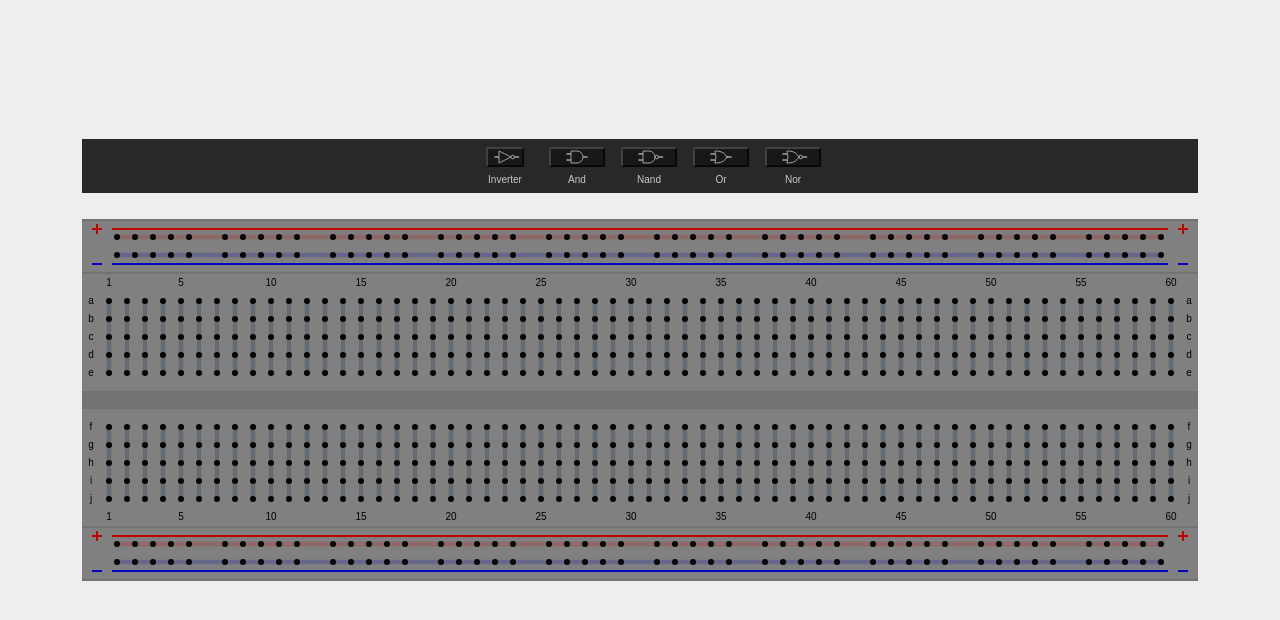
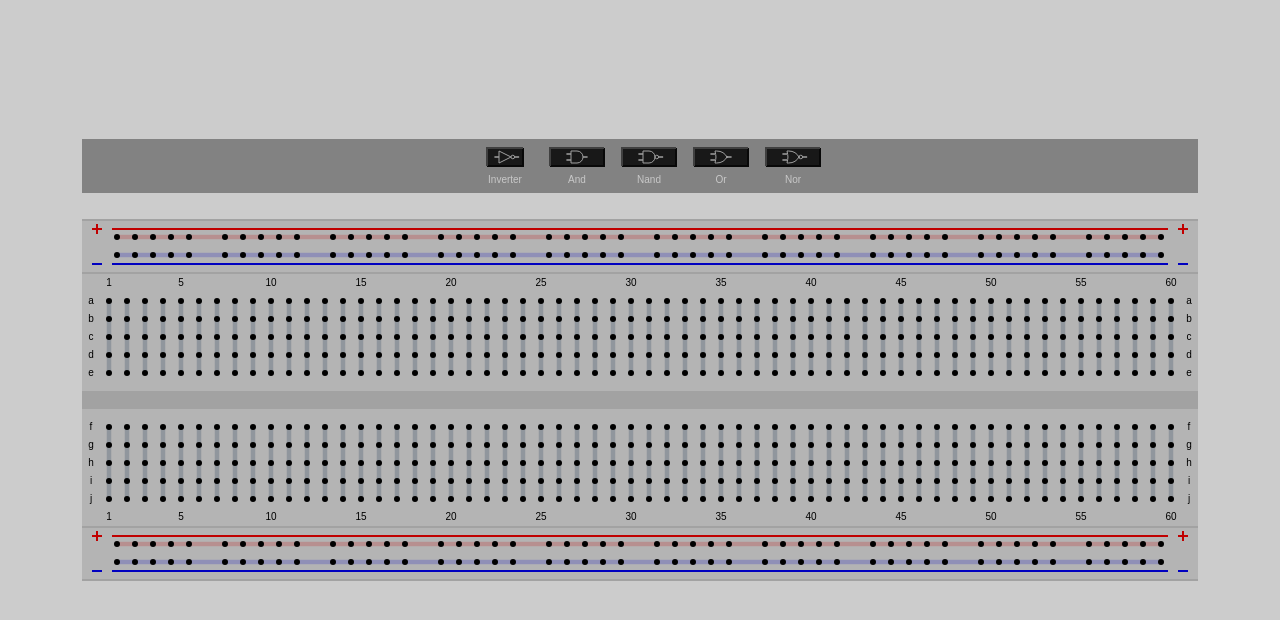
Before and after one commit to parasyte/circuitous, a website with bundled scripts: page index.html in a window 1280 px wide. Built offline with nearby package versions, Linux system fonts and the light colour scheme.

Commit message:
Fix themes

```diff
--- a/js/board.js
+++ b/js/board.js
@@ -84,7 +84,7 @@ export class Board {
     ctx.translate(this.pos.x, this.pos.y);
 
     // Base
-    ctx.fillStyle = 'gray';
+    ctx.fillStyle = 'rgb(180, 180, 180)';
     ctx.fillRect(0, 0, width, height);
 
     // Center gap
@@ -292,7 +292,7 @@ class PowerRail {
     ctx.translate(0, this.#top ? -RAIL_HEIGHT : 0);
 
     // Base
-    ctx.fillStyle = 'gray';
+    ctx.fillStyle = 'rgb(180, 180, 180)';
     ctx.fillRect(0, 0, this.#width, RAIL_HEIGHT);
 
     // Edge separators
--- a/js/gui.js
+++ b/js/gui.js
@@ -152,7 +152,7 @@ export class Gui {
 
     ctx.translate(this.pos.x, this.pos.y);
 
-    ctx.fillStyle = 'rgba(40, 40, 40)';
+    ctx.fillStyle = 'rgba(20, 20, 20, 0.4)';
     // TODO: Cleanup these translations
     ctx.translate((-MAX_WIDTH + this.width) / 2, -HALF_GRID);
     ctx.fillRect(0, 0, MAX_WIDTH, GRID_SIZE * 3);
--- a/theme.css
+++ b/theme.css
@@ -11,7 +11,7 @@
 
 @media (prefers-color-scheme: light) {
   :root {
-    --background-color: #eee;
+    --background-color: #ccc;
     --text-color: #333;
     --border-color: #777;
     --accent-color: slateblue;
```
Also changed, not shown: img/icon16.png (added), img/icon180.png (added), img/icon192.png (added), img/icon32.png (added), img/icon512.png (added), img/icon64.png (added), manifest.json, screenshots/dark.png (added), screenshots/light.png (added).
